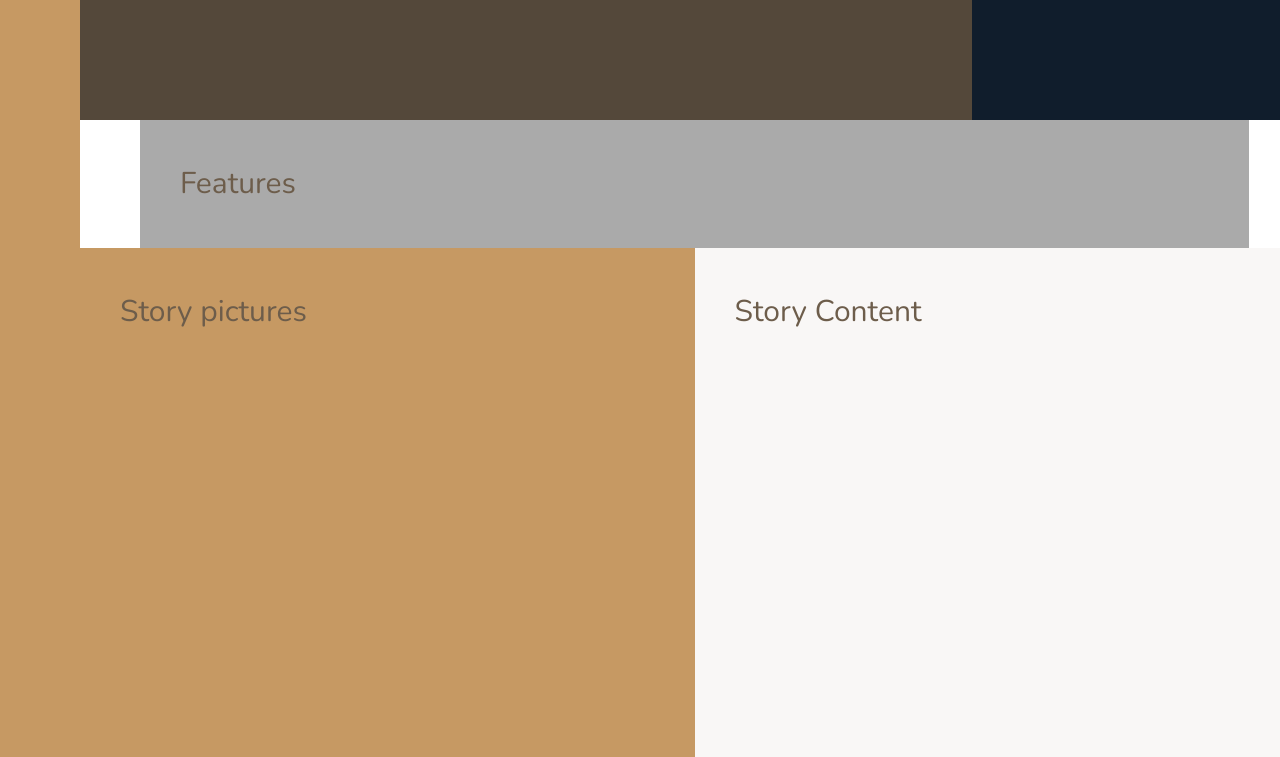
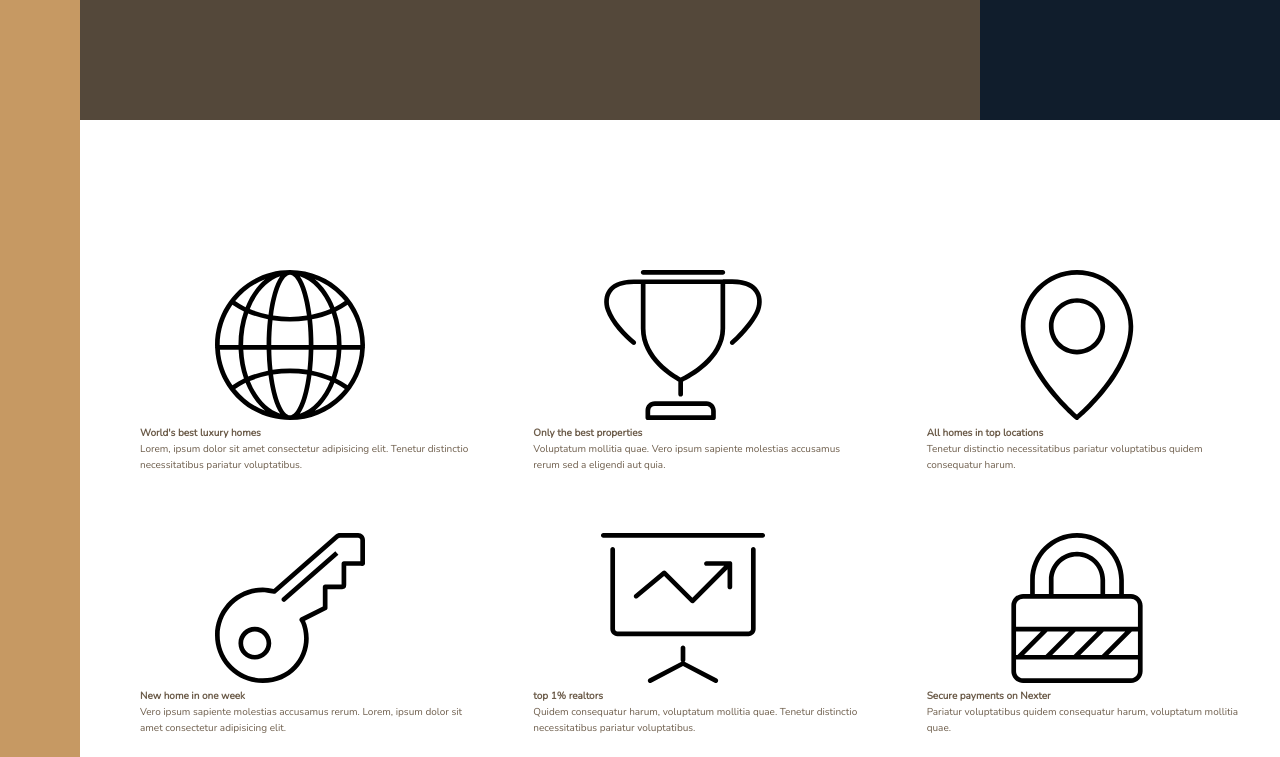
Before and after one commit to Simbaxo/Nexter, a website: page index.html in a window 1280 px wide. Shown: the part 520-1277 px from the top of the page. Drawn offline with nearby package versions, Linux system fonts and the light colour scheme.

Commit message:
Features section layout

```diff
--- a/index.html
+++ b/index.html
@@ -25,7 +25,53 @@
         </div>
 
         <section class="features">
-            Features
+            <div class="feature">
+                <svg class="feature__icon">
+                    <use xlink:href="img/sprite.svg#icon-global"></use>
+                </svg>
+                <h4 class="heading-4">World's best luxury homes</h4>
+                <p class="feature__text">Lorem, ipsum dolor sit amet consectetur adipisicing elit. Tenetur distinctio necessitatibus pariatur voluptatibus.</p>
+            </div>
+
+            <div class="feature">
+                <svg class="feature__icon">
+                    <use xlink:href="img/sprite.svg#icon-trophy"></use>
+                </svg>
+                <h4 class="heading-4">Only the best properties</h4>
+                <p class="feature__text">Voluptatum mollitia quae. Vero ipsum sapiente molestias accusamus rerum sed a eligendi aut quia.</p>
+            </div>
+
+            <div class="feature">
+                <svg class="feature__icon">
+                    <use xlink:href="img/sprite.svg#icon-map-pin"></use>
+                </svg>
+                <h4 class="heading-4">All homes in top locations</h4>
+                <p class="feature__text">Tenetur distinctio necessitatibus pariatur voluptatibus quidem consequatur harum.</p>
+            </div>
+
+            <div class="feature">
+                <svg class="feature__icon">
+                    <use xlink:href="img/sprite.svg#icon-key"></use>
+                </svg>
+                <h4 class="heading-4">New home in one week</h4>
+                <p class="feature__text">Vero ipsum sapiente molestias accusamus rerum. Lorem, ipsum dolor sit amet consectetur adipisicing elit.</p>
+            </div>
+
+            <div class="feature">
+                <svg class="feature__icon">
+                    <use xlink:href="img/sprite.svg#icon-presentation"></use>
+                </svg>
+                <h4 class="heading-4">top 1% realtors</h4>
+                <p class="feature__text">Quidem consequatur harum, voluptatum mollitia quae. Tenetur distinctio necessitatibus pariatur voluptatibus.</p>
+            </div>
+
+            <div class="feature">
+                <svg class="feature__icon">
+                    <use xlink:href="img/sprite.svg#icon-lock"></use>
+                </svg>
+                <h4 class="heading-4">Secure payments on Nexter</h4>
+                <p class="feature__text">Pariatur voluptatibus quidem consequatur harum, voluptatum mollitia quae.</p>
+            </div>
         </section>
 
         <div class="story__pictures">
--- a/sass/_base.scss
+++ b/sass/_base.scss
@@ -38,9 +38,4 @@ body {
   display: grid;
   grid-template-rows: 80vh min-content 40vw repeat(3, min-content);
   grid-template-columns: [sidebar-start] 8rem [sidebar-end full-start] minmax(6rem, 1fr) [center-start] repeat(8, [col-start] minmax(min-content, 14rem) [col-end]) [center-end] 1fr [full-end];
-
-  & > * {
-    padding: 40px;
-    font-size: 3rem;
-  }
 }
--- a/sass/_features.scss
+++ b/sass/_features.scss
@@ -1,4 +1,9 @@
 .features {
-  background-color: $color-grey-light-2;
   grid-column: center-start / center-end;
+
+  margin: 15rem 0;
+
+  display: grid;
+  grid-template-columns: repeat(3, 1fr);
+  grid-gap: 6rem;
 }
```
Also changed, not shown: css/style.css.
